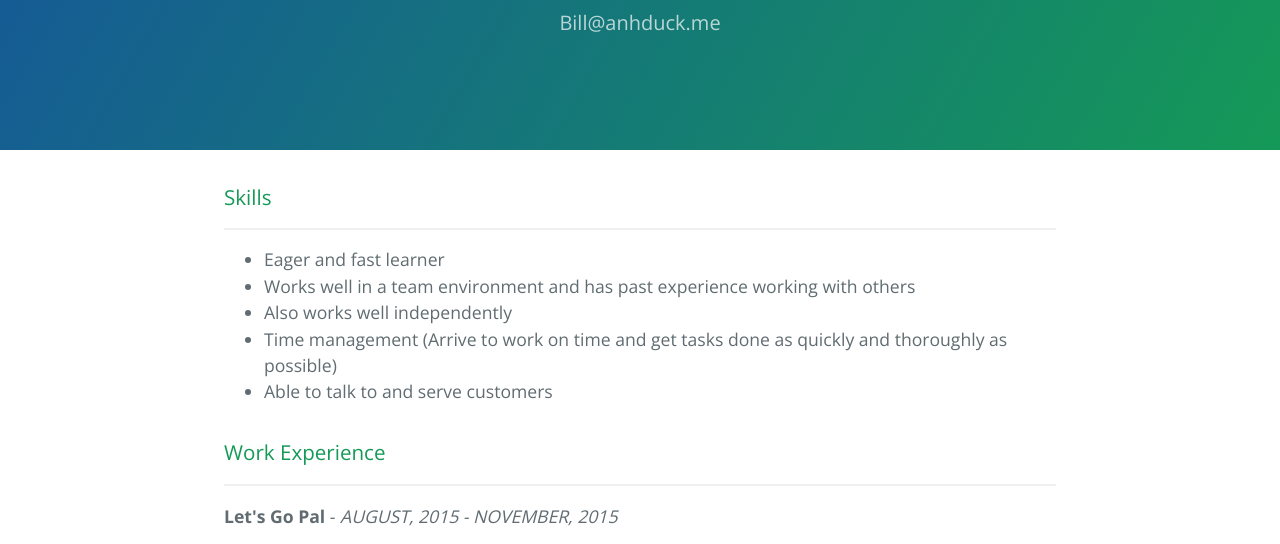
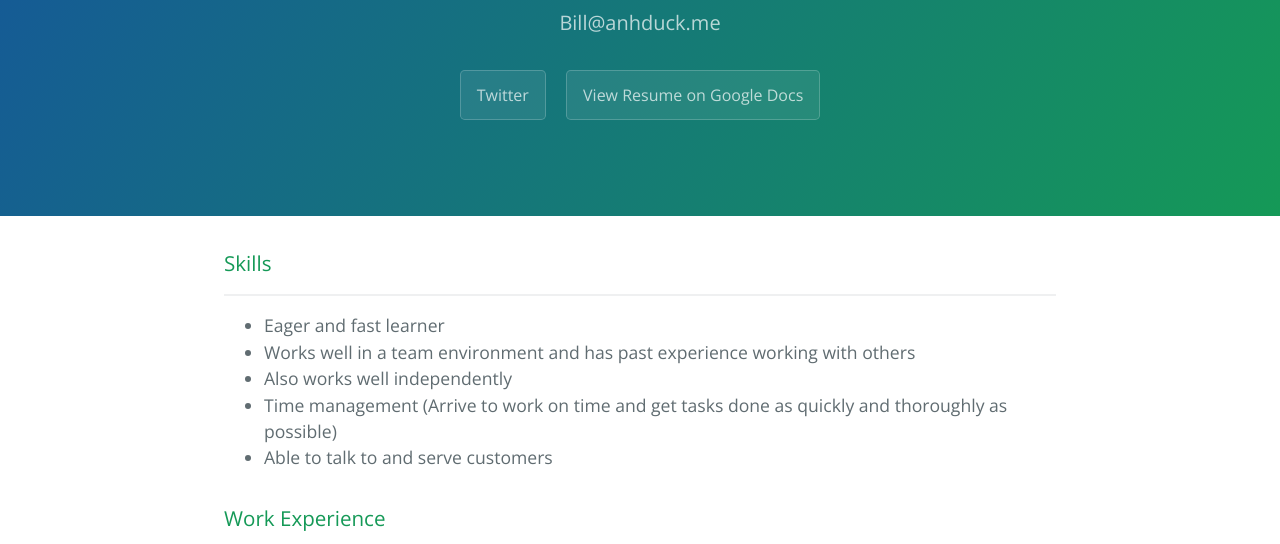
Before and after one commit to AnhDuck/AnhDuck.github.io, a plain HTML site: page index.html in a window 1280 px wide. Shown: the part 167-711 px from the top of the page. Drawn offline with nearby package versions, Linux system fonts and the light colour scheme.

Commit message:
Update index.html
Added buttons linking to shit.

```diff
--- a/index.html
+++ b/index.html
@@ -13,6 +13,8 @@
     <section class="page-header">
       <h1 class="project-name">Bill Nguyen</h1>
       <h2 class="project-tagline">Bill@anhduck.me</h2>
+      <a href="https://twitter.com/anh_duck" class="btn">Twitter</a>
+      <a href="http://bit.ly/resume1337" class="btn">View Resume on Google Docs</a>
     </section>
 
     <section class="main-content">
```
